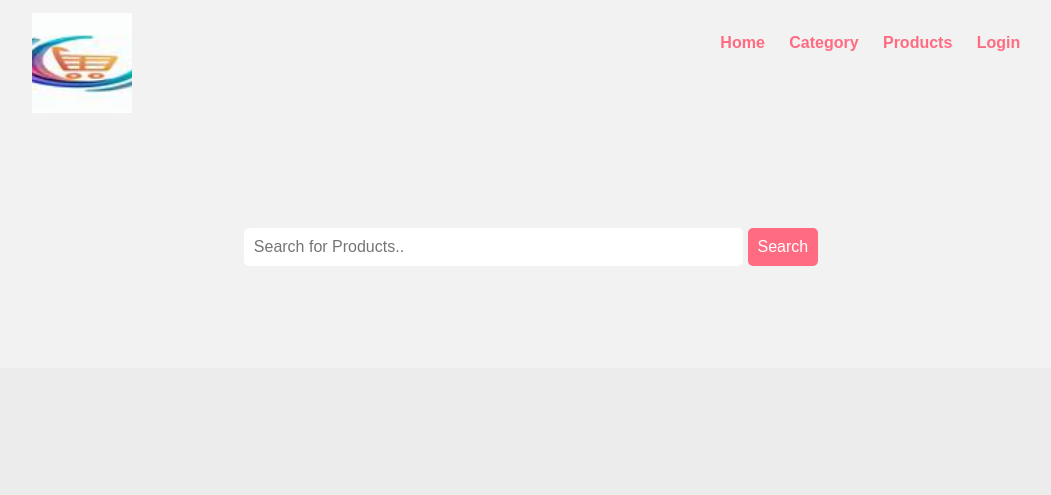
After one commit to ShakChunni/GeekGoods, a PHP site: page /geekgoods/customer/category-products.php in a window 1280 px wide. The commit adds this page. Shown: the top 495 px of the page, without its empty margins (109-1160 px from the left). Run offline with PHP 8.4, Linux system fonts and the light colour scheme.

Commit message:
done kindaa

```diff
--- a/css/style.css
+++ b/css/style.css
@@ -1,4 +1,21 @@
 /* General Styles */
+
+.logo {
+  display: block;
+  width: 100px;
+  height: 100px;
+  overflow: hidden;
+}
+
+.logo img {
+  width: 100%;
+  height: 100%;
+  object-fit: cover;
+}
+
+.text-center-color {
+  color: brown; /* Change this color to your desired color */
+}
 
 * {
   margin: 0;
@@ -122,7 +139,6 @@ a:hover {
 /* Product Search Section */
 
 .products-search {
-  background-image: url(../images/bg.jpg);
   background-size: cover;
   background-repeat: no-repeat;
   background-position: center;
--- /dev/null
+++ b/customer/category-products.php
@@ -0,0 +1,104 @@
+<!DOCTYPE html>
+<html lang="en">
+
+<head>
+    <meta charset="UTF-8" />
+    <meta name="viewport" content="width=device-width, initial-scale=1.0" />
+    <title>GeekGoods - Category Products</title>
+    <link rel="stylesheet" href="../css/style.css" />
+</head>
+
+<body>
+    <section class="navbar">
+        <div class="container">
+            <div class="logo">
+                <a href="index.php" title="Logo">
+                    <img src="../images/logo.jpg" class="img-responsive" />
+                </a>
+            </div>
+            <div class="menu text-right">
+                <ul>
+                    <li>
+                        <a href="index.php">Home</a>
+                    </li>
+                    <li>
+                        <a href="category.php">Category</a>
+                    </li>
+                    <li>
+                        <a href="products.php">Products</a>
+                    </li>
+                    <li>
+                        <a href="select-login.html">Login</a>
+                    </li>
+                </ul>
+            </div>
+            <div class="clearfix"></div>
+        </div>
+    </section>
+
+
+    <section class="products-search text-center">
+        <div class="container">
+            <form action="products-search.php" method="POST">
+                <input type="search" name="search" placeholder="Search for Products.." required />
+                <input type="submit" name="submit" value="Search" class="btn btn-primary" />
+            </form>
+        </div>
+    </section>
+
+    <!-- Products Section -->
+    <section class="product-menu">
+        <div class="container">
+            <?php
+            include('../dbConnection/connection.php'); // Include your database connection file
+
+            if (isset($_GET['category_id'])) {
+                $selected_category_id = $_GET['category_id'];
+
+                $products_query = "SELECT * FROM tbl_products WHERE category_id='$selected_category_id'";
+                $products_result = mysqli_query($conn, $products_query);
+
+                if ($products_result && mysqli_num_rows($products_result) > 0) {
+                    while ($product_row = mysqli_fetch_assoc($products_result)) {
+                        $product_title = $product_row['title'];
+                        $product_price = $product_row['price'];
+                        $product_description = $product_row['description'];
+                        $product_image = $product_row['image_name'];
+                        $product_category_id = $product_row['category_id'];
+
+                        // Retrieve category title based on category_id
+                        $category_query = "SELECT title FROM tbl_category WHERE id='$product_category_id'";
+                        $category_result = mysqli_query($conn, $category_query);
+
+                        if ($category_result && mysqli_num_rows($category_result) > 0) {
+                            $category_row = mysqli_fetch_assoc($category_result);
+                            $category_title = $category_row['title'];
+                        } else {
+                            $category_title = 'Uncategorized';
+                        }
+
+                        // Display the product details with styling
+                        echo '<div class="product-menu-box">';
+                        echo '<div class="product-menu-img">';
+                        echo '<img src="../images/product/' . $product_image . '" alt="' . $product_title . '" class="img-responsive img-curve" />';
+                        echo '</div>';
+                        echo '<div class="product-menu-desc">';
+                        echo '<h4>' . $product_title . '</h4>';
+                        echo '<p class="product-price">$' . $product_price . '</p>';
+                        echo '<p class="product-detail">' . $product_description . '</p>';
+                        echo '<br />';
+                        echo '<a href="customer/login.php?redirect=' . urlencode($_SERVER['REQUEST_URI']) . '" class="btn btn-order">Order Now</a>';
+                        echo '</div>';
+                        echo '</div>';
+                    }
+                } else {
+                    echo "<p>No products found for this category.</p>";
+                }
+            }
+            ?>
+        </div>
+    </section>
+
+</body>
+
+</html>
--- a/index.php
+++ b/index.php
@@ -14,7 +14,7 @@
     <div class="container">
       <div class="logo">
         <a href="index.php" title="Logo">
-          <img src="images/logo.jpg" class="img-responsive" />
+          <img src="images/logo.jpg" alt="GeekGoods" class="img-responsive" />
         </a>
       </div>
       <div class="menu text-right">
```
Also changed, not shown: customer/category.php (added, +93 -0 lines), customer/index.php (+15 -16 lines), customer/login.php (+11 -11 lines), customer/order.php (+28 -2 lines), customer/products-search.php (+7 -1 lines), customer/products.php (+26 -12 lines), customer/signup.php (+9 -2 lines).
